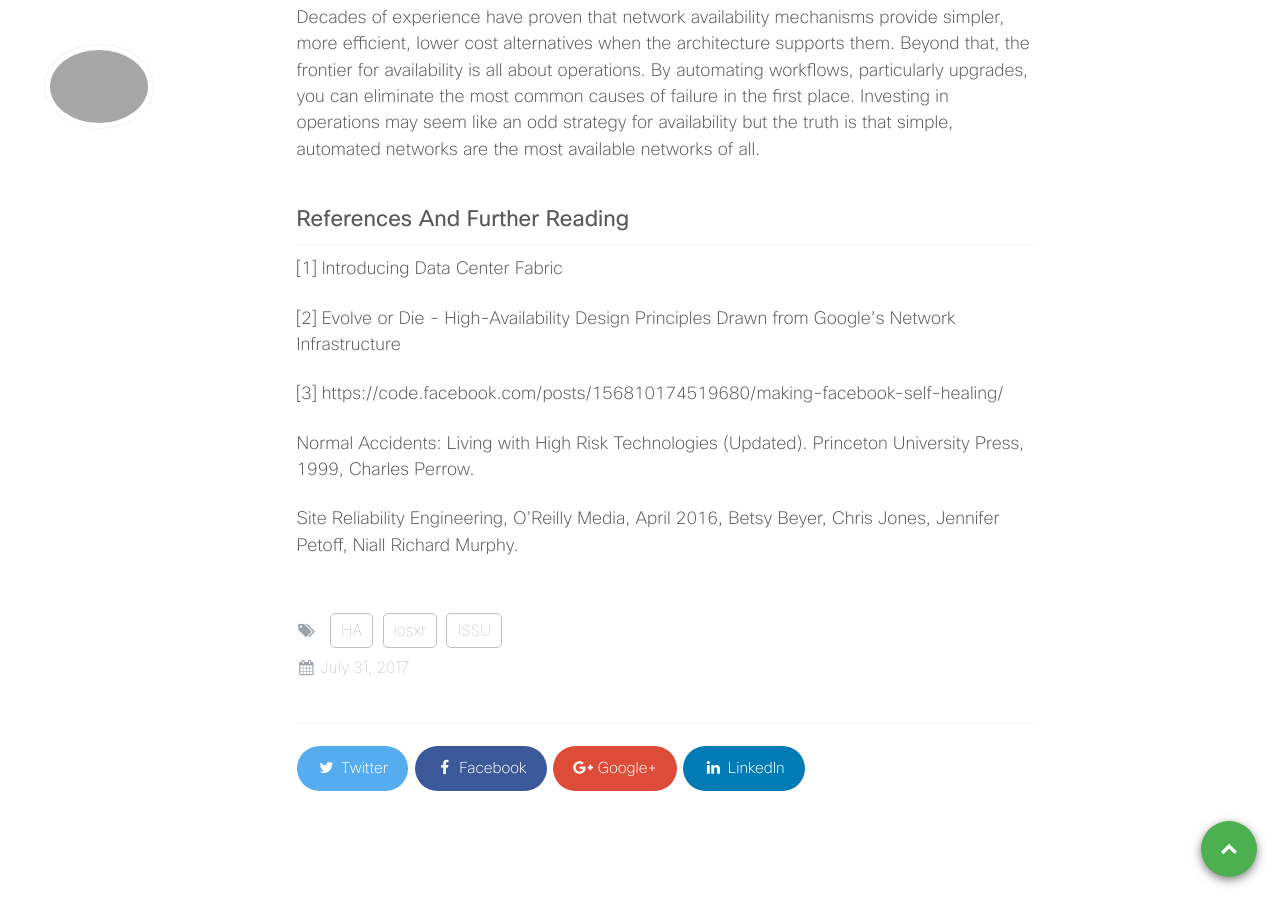
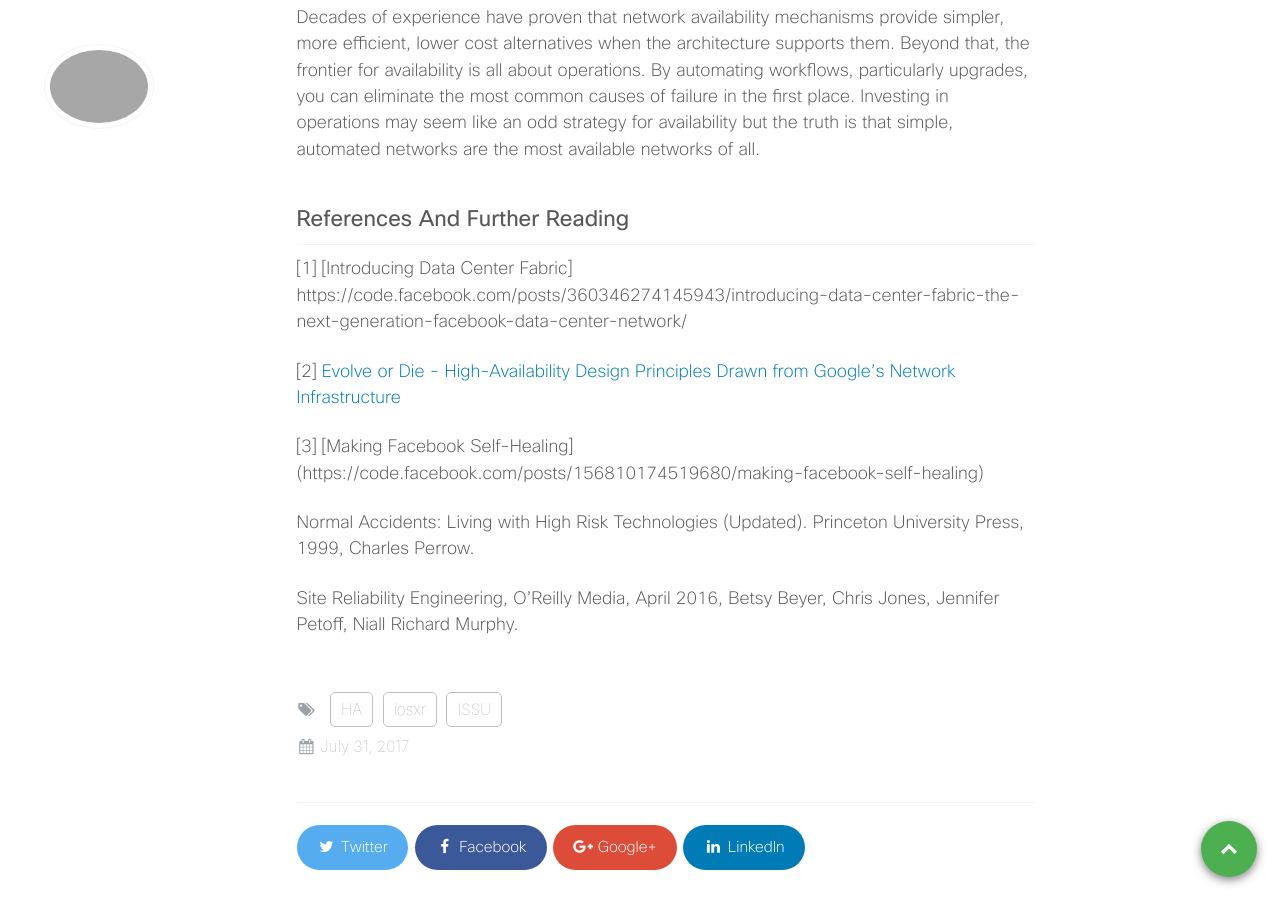
Before and after one commit to xrdocs/design, a Jekyll site: the page built from _blogs/2017-07-31-the-future-of-highly-available-networks.md, in a window 1280 px wide and 900 px high, scrolled down 8081 px. Built offline with Jekyll 4.4.1, drawn with Linux system fonts in a browser that asks for light colours; comment, search, counter and statistics services are not loaded.

Commit message:
Format updates

```diff
--- a/_blogs/2017-07-31-the-future-of-highly-available-networks.md
+++ b/_blogs/2017-07-31-the-future-of-highly-available-networks.md
@@ -129,11 +129,11 @@ Decades of experience have proven that network availability mechanisms provide s
 
 ## References And Further Reading
 
-[1] Introducing Data Center Fabric
+[1] [Introducing Data Center Fabric] https://code.facebook.com/posts/360346274145943/introducing-data-center-fabric-the-next-generation-facebook-data-center-network/
 
-[2] Evolve or Die - High-Availability Design Principles Drawn from Google’s Network Infrastructure
+[2] [Evolve or Die - High-Availability Design Principles Drawn from Google’s Network Infrastructure](https://research.google.com/pubs/pub45623.html)
 
-[3] https://code.facebook.com/posts/156810174519680/making-facebook-self-healing/
+[3] [Making Facebook Self-Healing] (https://code.facebook.com/posts/156810174519680/making-facebook-self-healing)
 
 Normal Accidents: Living with High Risk Technologies (Updated). Princeton University Press, 1999, Charles Perrow.
 
```
